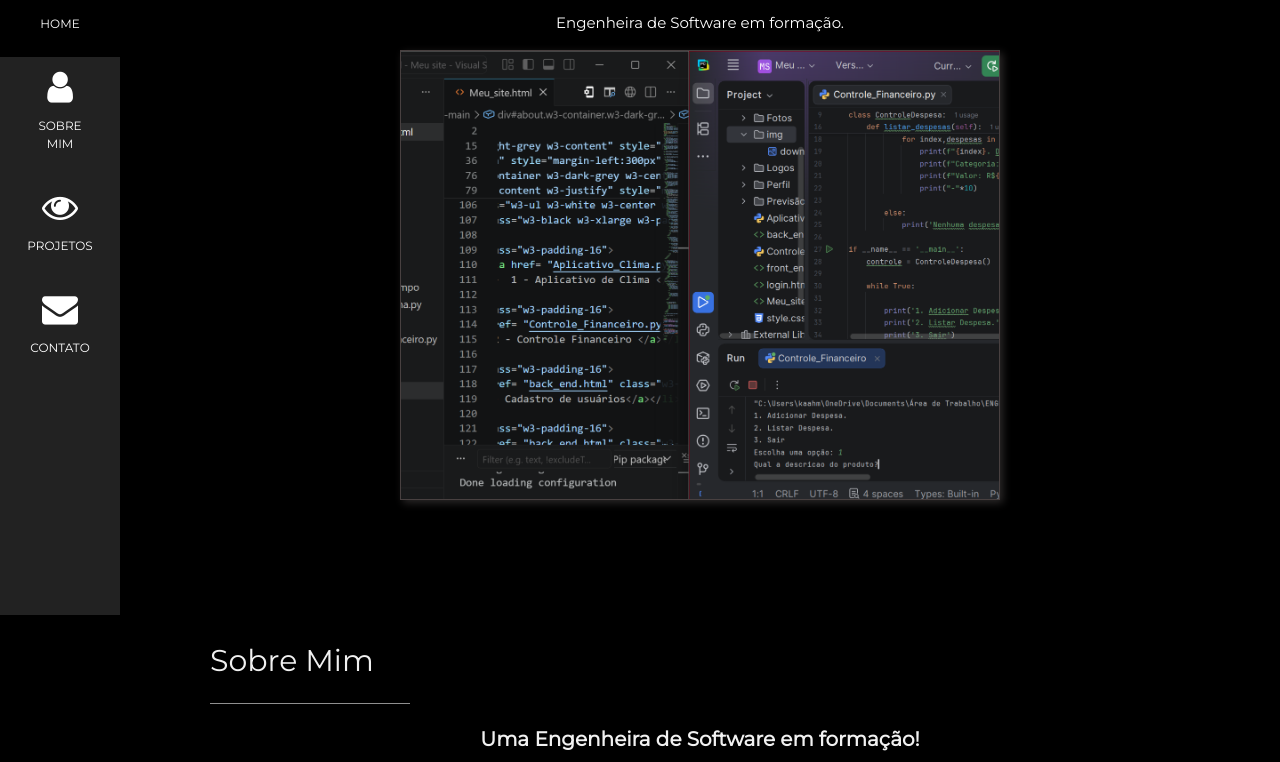
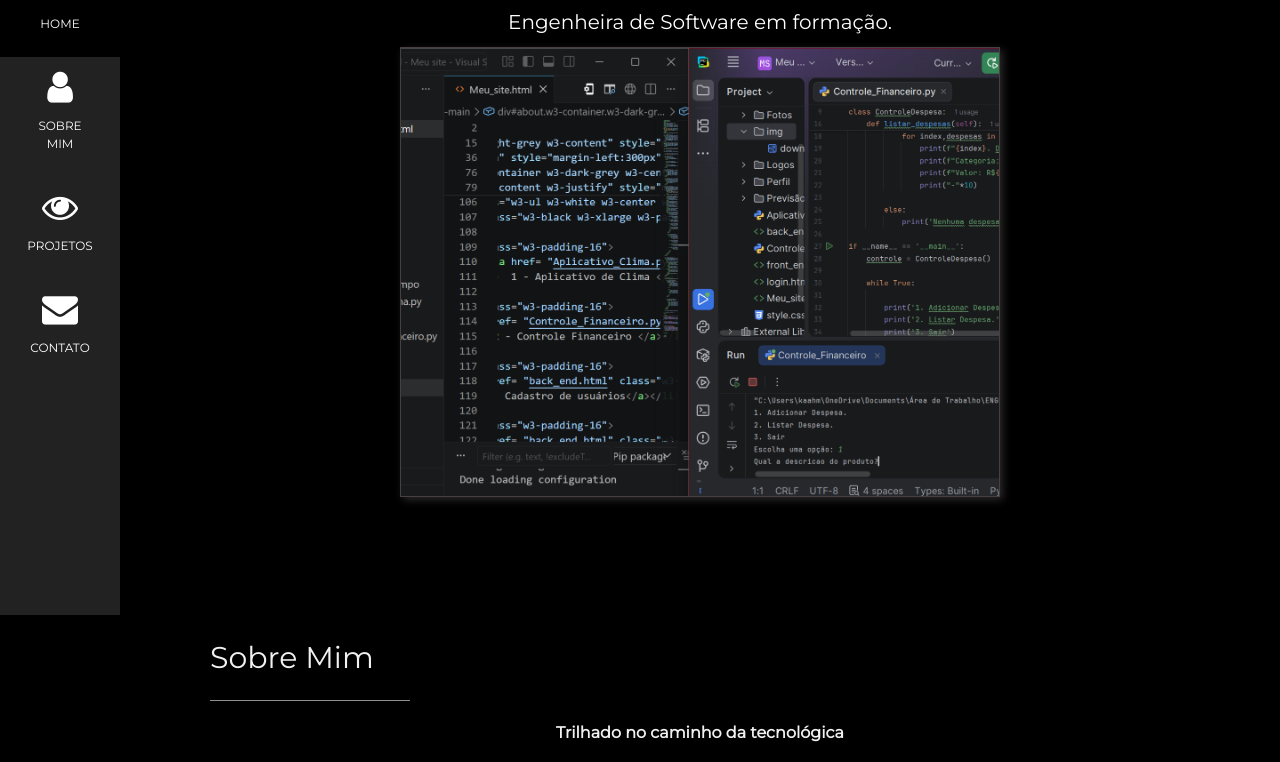
Before and after one commit to Kaahcode/Meu_site, a plain HTML site: page index.html in a window 1280 px wide. Shown: the part 185-947 px from the top of the page. Drawn offline with nearby package versions, Linux system fonts and the light colour scheme.

Commit message:
Fix HTML structure and remove duplicates

```diff
--- a/index.html
+++ b/index.html
@@ -177,9 +177,9 @@
       </h1>
 
 
-      <p>
+      <h4>
         Engenheira de Software em formação.
-      </p>
+      </h4>
 
 
       <img src="arquivos/Fotos/IMAGEM 3.png" alt="Karen Gonzaga" class="w3-image foto-sobre">
@@ -202,13 +202,14 @@
 
       <div class="w3-center">
 
-        <h4 class="w3-text-light-grey">
+        <h6 class="w3-text-light-grey">
 
           <b>
-            Uma Engenheira de Software em formação!
+           Trilhado no caminho da tecnológica
+
           </b>
 
-        </h4>
+        </h6>
 
       </div>
 
```
